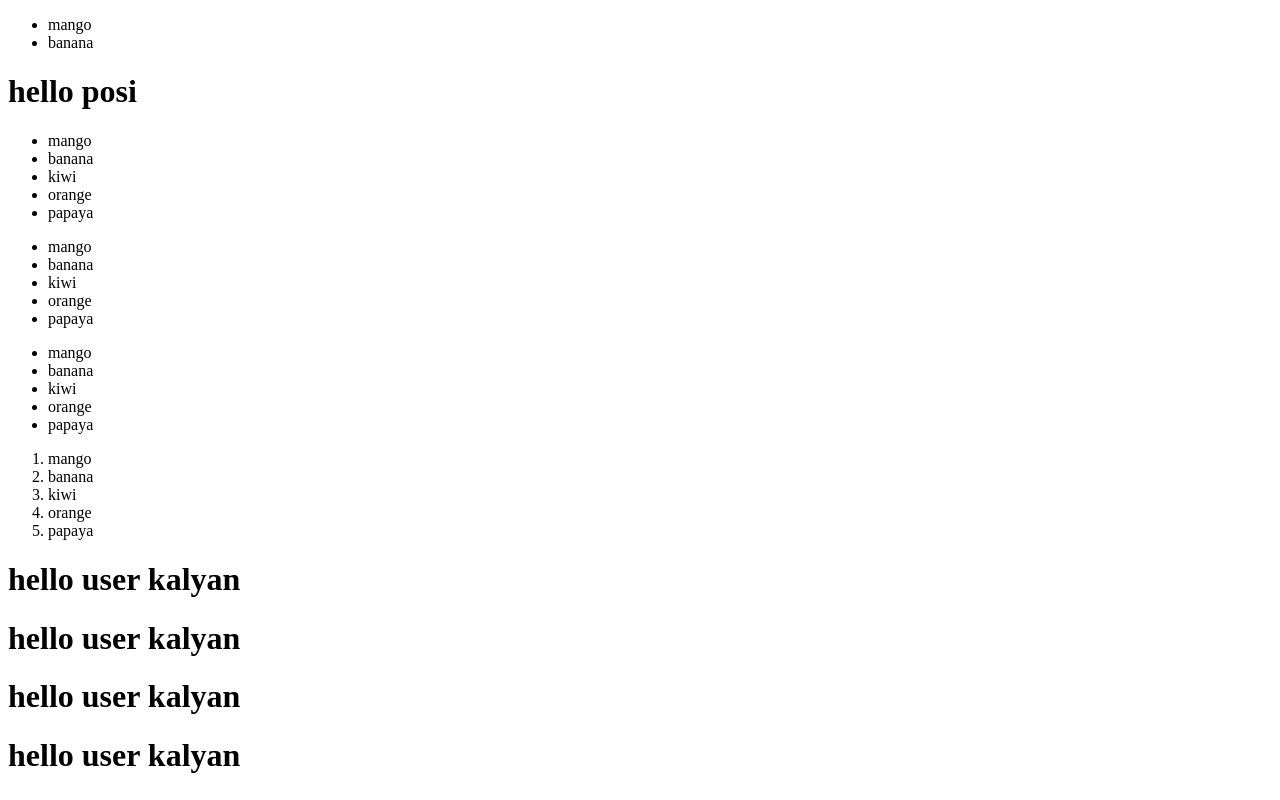
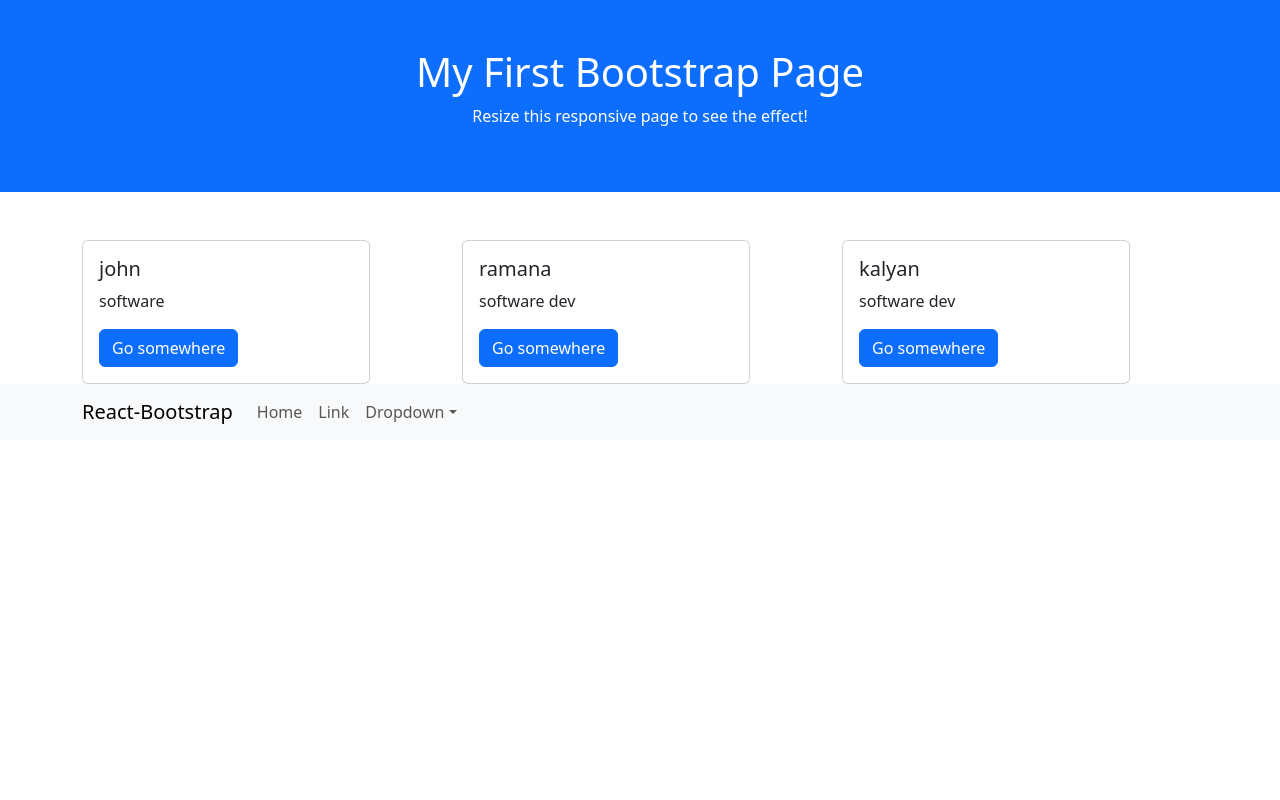
Before and after one commit to KalyanRamDev0/vite-react, a React (Vite) app: page / in a window 1280 px wide. Shown: the top 800 px of the page. Built offline with nearby package versions, Linux system fonts and the light colour scheme.

Commit message:
styling using reactbootstrap

```diff
--- a/package.json
+++ b/package.json
@@ -10,7 +10,9 @@
     "preview": "vite preview"
   },
   "dependencies": {
+    "bootstrap": "^5.3.3",
     "react": "^18.3.1",
+    "react-bootstrap": "^2.10.4",
     "react-dom": "^18.3.1"
   },
   "devDependencies": {
--- a/src/App.jsx
+++ b/src/App.jsx
@@ -1,10 +1,14 @@
 
-import CustomList from "./components/list.jsx"
-import { CustomOrderList } from "./components/list.jsx";
-import { SecondaryMainHeading } from "./components/heading.jsx";
-import  MainHeading from "./components/heading.jsx";
+//import LoginComponent from "./components/login";
 import CoustomButton from "./components/button.jsx";
-import CustomImage from "./components/image.jsx";
+import Greeting from "./components/greeting/greeting.jsx";
+import style from "./components/greeting/greeging.module.css"
+import Customcard from "./components/bootstrap/custom-card.jsx";
+import { employeeDetails } from "./components/data/employeedata.js";
+import FirstComponent from "./components/bootstrap/first-component.jsx";
+import BasicExample from "./components/bootstrap/navbar.jsx";
+
+
 
 
 
@@ -12,20 +16,26 @@ import CustomImage from "./components/image.jsx";
 const App=()=>{
 
  return(
-  <div>
-    <ul>
-       <li>mango</li>
-       <li>banana</li>
-       </ul>
-    <h1>hello posi </h1>
-    <CustomList></CustomList>
-    <CustomList></CustomList>
-    <CustomList></CustomList>
-    <CustomOrderList></CustomOrderList>
-    <MainHeading></MainHeading>
-    <SecondaryMainHeading></SecondaryMainHeading>
-    <CoustomButton></CoustomButton>
-    <CustomImage></CustomImage>
+  <div >
+   {/* hello kalyan
+   <div className={style.card}> hello kalyan</div>
+   <CoustomButton/>
+   <Greeting/>
+   */}
+   {/* {
+    employeeDetails.map(each=>{
+return(
+    <>
+     <Customcard     title={each.name} text={each.designation}/>
+    </>
+)
+
+
+    })
+   } */}
+  {/* <Customcard     title={"john"} text={"software dev"}/> */}
+  <FirstComponent></FirstComponent>
+  <BasicExample></BasicExample>
   </div>
  )
 }
--- /dev/null
+++ b/src/components/bootstrap/custom-card.jsx
@@ -0,0 +1,24 @@
+
+
+
+
+
+import Button from 'react-bootstrap/Button';
+import Card from 'react-bootstrap/Card';
+
+function Customcard({title,text}) {
+  return (
+    <Card style={{ width: '18rem' }}>
+
+      <Card.Body>
+        <Card.Title>{title}</Card.Title>
+        <Card.Text>
+          {text}
+        </Card.Text>
+        <Button variant="primary">Go somewhere</Button>
+      </Card.Body>
+    </Card>
+  );
+}
+
+export default Customcard;
--- /dev/null
+++ b/src/components/bootstrap/first-component.jsx
@@ -0,0 +1,27 @@
+import Customcard from "./custom-card";
+
+const FirstComponent=()=>{
+    return(
+        <>
+  <div className="container-fluid p-5 bg-primary text-white text-center">
+    <h1>My First Bootstrap Page</h1>
+    <p>Resize this responsive page to see the effect!</p>
+  </div>
+  <div className="container mt-5">
+    <div className="row">
+      <div className="col-sm-4">
+      <Customcard title={"john"} text={"software"}/>
+      </div>
+      <div className="col-sm-4">
+        <Customcard     title={"ramana"} text={"software dev"}/>
+      </div>
+      <div className="col-sm-4">
+      <Customcard     title={"kalyan"} text={"software dev"}/>
+      </div>
+    </div>
+  </div>
+</>
+
+    )
+}
+export default FirstComponent;
--- /dev/null
+++ b/src/components/bootstrap/navbar.jsx
@@ -0,0 +1,34 @@
+import Container from 'react-bootstrap/Container';
+import Nav from 'react-bootstrap/Nav';
+import Navbar from 'react-bootstrap/Navbar';
+import NavDropdown from 'react-bootstrap/NavDropdown';
+
+function BasicExample() {
+  return (
+    <Navbar expand="lg" className="bg-body-tertiary">
+      <Container>
+        <Navbar.Brand href="#home">React-Bootstrap</Navbar.Brand>
+        <Navbar.Toggle aria-controls="basic-navbar-nav" />
+        <Navbar.Collapse id="basic-navbar-nav">
+          <Nav className="me-auto">
+            <Nav.Link href="#home">Home</Nav.Link>
+            <Nav.Link href="#link">Link</Nav.Link>
+            <NavDropdown title="Dropdown" id="basic-nav-dropdown">
+              <NavDropdown.Item href="#action/3.1">Action</NavDropdown.Item>
+              <NavDropdown.Item href="#action/3.2">
+                Another action
+              </NavDropdown.Item>
+              <NavDropdown.Item href="#action/3.3">Something</NavDropdown.Item>
+              <NavDropdown.Divider />
+              <NavDropdown.Item href="#action/3.4">
+                Separated link
+              </NavDropdown.Item>
+            </NavDropdown>
+          </Nav>
+        </Navbar.Collapse>
+      </Container>
+    </Navbar>
+  );
+}
+
+export default BasicExample;
--- a/src/components/button.jsx
+++ b/src/components/button.jsx
@@ -5,10 +5,13 @@
 
 
 
-const CoustomButton =()=>{
+const CoustomButton =(prop)=>{
+    const {text="button",onPress=()=>{},}=prop
+    const buttonText="Click me"
+    const buttonStyles={backgroundColor:"green", color:"red"}
 return(
-    <button onClick={()=>{}}>clickme</button>
+    <button  style={buttonStyles} onClick={onPress}   >{text}</button>
 
 )
 }
-export default CoustomButton;
+export default CoustomButton
--- /dev/null
+++ b/src/components/data/employeedata.js
@@ -0,0 +1,18 @@
+
+
+
+
+export const employeeDetails=[
+    {
+        name:"kalyan",
+        designation:"software engineer",
+    },
+    {
+        name:"ram",
+        designation:"software engineer"
+    },
+    {
+        name:"ramana",
+        designation:"software engineer",
+    }
+]
--- /dev/null
+++ b/src/components/greeting/greeging.module.css
@@ -0,0 +1,13 @@
+
+
+
+
+
+
+
+
+
+
+.card{
+    background-color: greenyellow;
+}
--- /dev/null
+++ b/src/components/greeting/greeting.css
@@ -0,0 +1,7 @@
+
+
+
+
+.card{
+    background-color: blue;
+}
--- /dev/null
+++ b/src/components/greeting/greeting.jsx
@@ -0,0 +1,17 @@
+
+
+// import "./greeting.css"
+import style from "./greeging.module.css"
+
+
+const Greeting=(props)=>{
+    const {children,text}=props
+    return(
+        <div className={style.card}>
+            <h4>good afternoon</h4>
+            <h5>{text}</h5>
+        </div>
+    )
+
+}
+export default Greeting;
--- /dev/null
+++ b/src/components/login.jsx
@@ -0,0 +1,31 @@
+
+
+
+
+
+
+
+const LoginComponent=(props)=>{
+    const{isAdmin=false}=props
+    return(
+        <div>
+            {
+                // isAdmin ?<h3>welcome admin</h3>:<h3>welcome user</h3>
+                //<h3>welcome {isAdmin?"Admin":"user"}</h3>
+                isAdmin && <h3>welcome admin kalyan</h3>
+            }
+        </div>
+    )
+//    if(isAdmin){
+//    return(
+//     <h3>welcome admin</h3>
+//    )
+// }else{
+//     return(
+//         <h3>welcome user</h3>
+//     )
+//    }
+   }
+
+
+export  default LoginComponent;
--- a/src/main.jsx
+++ b/src/main.jsx
@@ -2,6 +2,7 @@ import { StrictMode } from 'react'
 import { createRoot } from 'react-dom/client'
 import App from './App.jsx'
 import './index.css'
+import 'bootstrap/dist/css/bootstrap.min.css';
 
 createRoot(document.getElementById('root')).render(
   <StrictMode>
```
Also changed, not shown: 2 other files (tests, documents, lock files or other folders).
